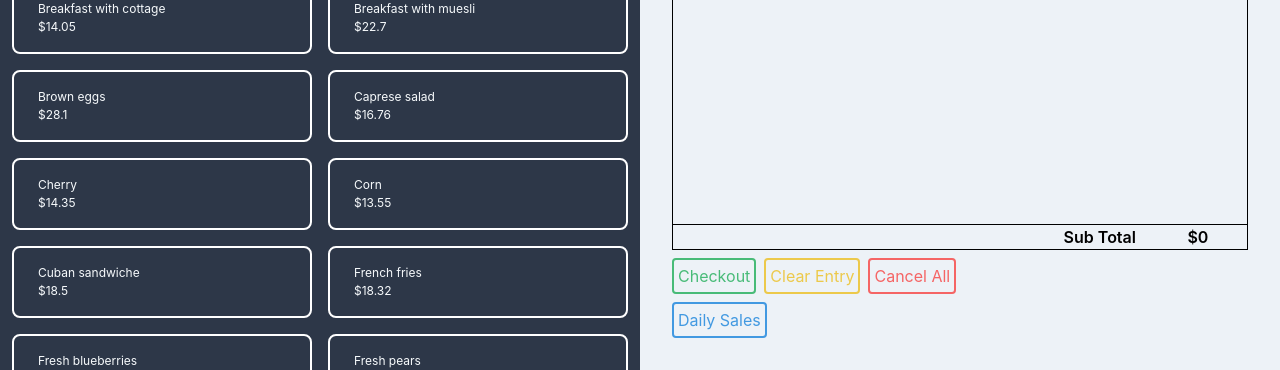
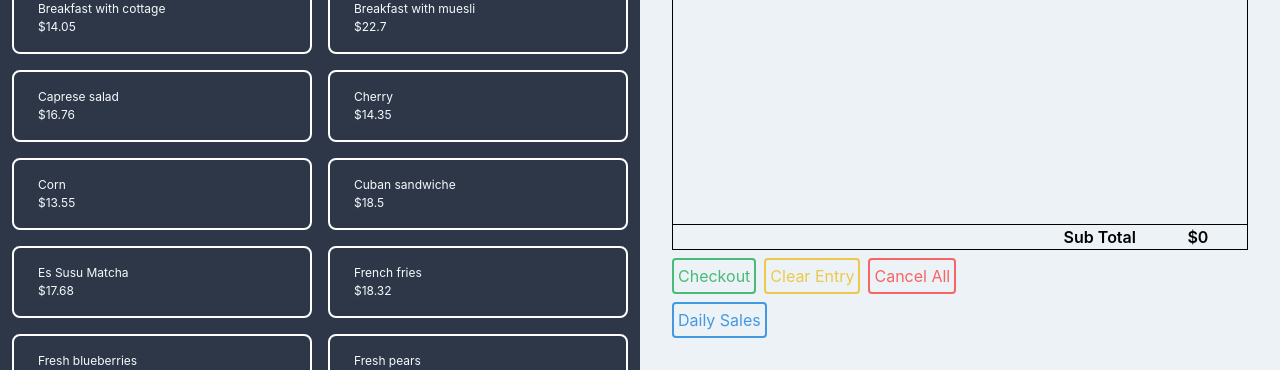
Before and after one commit to cornfuze/Test, a React (Create React App) app: page / in a window 1280 px wide. Shown: the part 254-624 px from the top of the page. Built offline with nearby package versions, Linux system fonts and the light colour scheme; the HTML template or start-up script is replaced by a standard one.

Commit message:
refactor: update product titles and descriptions

```diff
--- a/src/data/index.js
+++ b/src/data/index.js
@@ -1,6 +1,6 @@
 export default [
   {
-    title: 'Brown eggs',
+    title: 'Telur',
     type: 'dairy',
     description: 'Raw organic brown eggs in a basket',
     filename: '0.jpg',
@@ -10,7 +10,7 @@ export default [
     rating: 4,
   },
   {
-    title: 'Sweet fresh stawberry',
+    title: 'Strawberry',
     type: 'fruit',
     description: 'Sweet fresh stawberry on the wooden table',
     filename: '1.jpg',
@@ -30,7 +30,7 @@ export default [
     rating: 3,
   },
   {
-    title: 'Green smoothie',
+    title: 'Es Susu Matcha',
     type: 'dairy',
     description:
       "Glass of green smoothie with quail egg's yolk, served with cocktail tube, green apple and baby spinach leaves over tin surface.",
```
